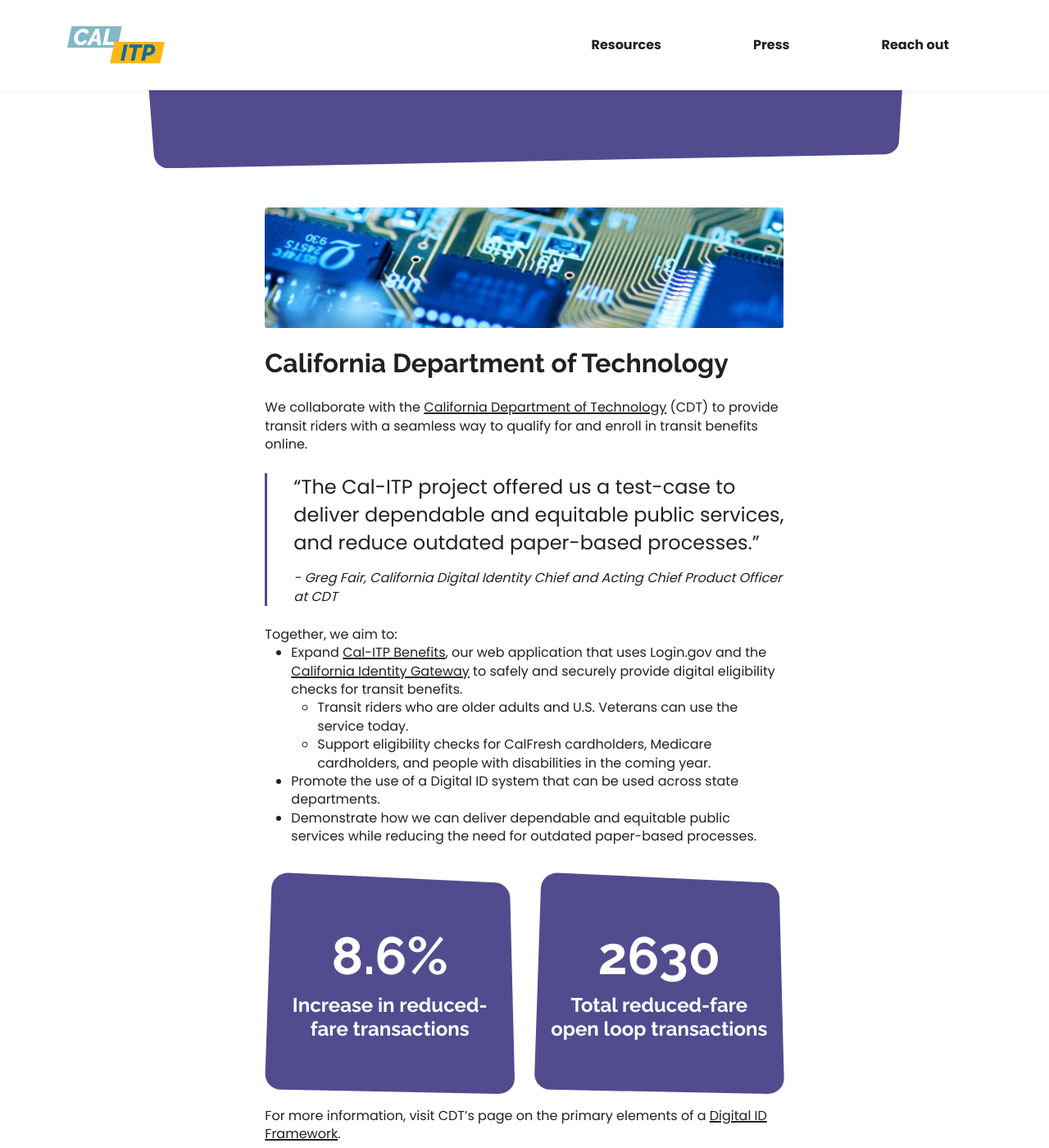
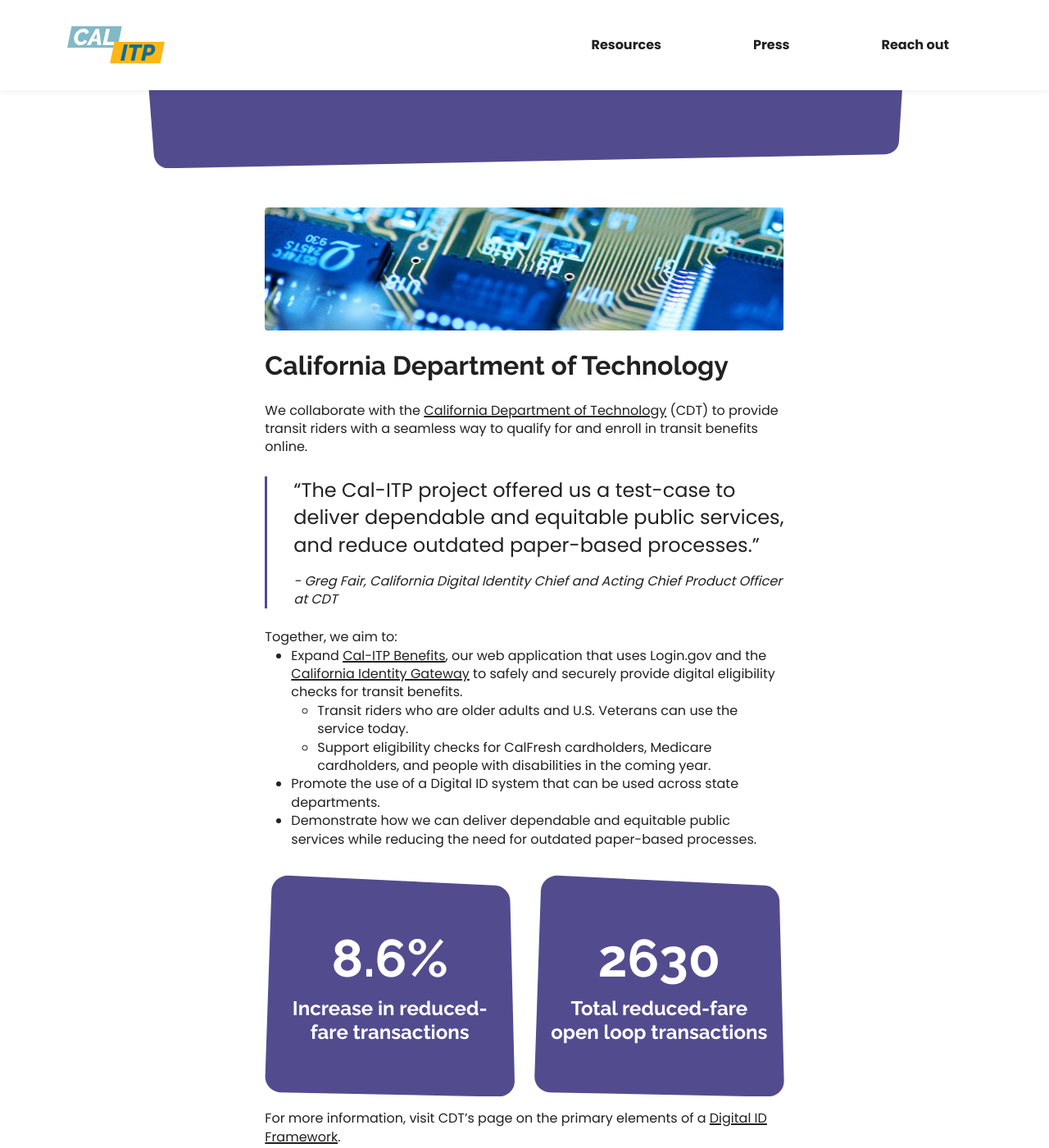
Before and after one commit to cal-itp/calitp.org, a Jekyll site: the page built from src/partners.html, in a window 1280 px wide and 1400 px high, scrolled down 292 px. Shown: the whole window at 82% size. Built offline with Jekyll 4.4.1, drawn with Linux system fonts in a browser that asks for light colours.

Commit message:
fix(partners): img - 150 on desktop, 75 height on mob

```diff
--- a/src/partners.html
+++ b/src/partners.html
@@ -22,7 +22,7 @@
   <div class="col-md-10 col-11 px-0 mx-0">
     <div class="offset-md-2 col-md-8 mt-md-4 mt-2">
       <section class="pb-md-2">
-        <img class="w-100 rounded-1" src="/images/partners-cdt-background.png" />
+        <img class="w-100 h-150 rounded-1" src="/images/partners-cdt-background.png" />
         <h2 class="my-md-4 my-3">California Department of Technology</h2>
         <p>
           We collaborate with the
@@ -94,7 +94,7 @@
       <hr class="my-4 d-none d-lg-block" />
 
       <section class="pt-4">
-        <img class="w-100 rounded-1" src="/images/partners-carb-background.png" />
+        <img class="w-100 h-150 rounded-1" src="/images/partners-carb-background.png" />
         <h2 class="my-3 my-md-4">California Air Resources Board</h2>
         <figure class="quote my-3 my-md-4-4">
           <blockquote>“CARB QUOTE TK TK TK.”</blockquote>
--- a/src/stylesheets/main.css
+++ b/src/stylesheets/main.css
@@ -465,6 +465,10 @@
   figure.quote blockquote {
     font-size: calc(24rem / 16);
   }
+
+  .h-150 {
+    height: 150px;
+  }
 }
 
 @media (max-width: 992px) {
@@ -498,6 +502,10 @@
   figure.quote blockquote {
     font-size: calc(20rem / 16);
   }
+
+  .h-150 {
+    height: 75px;
+  }
 }
 
 @media (min-width: 768px) {
```
